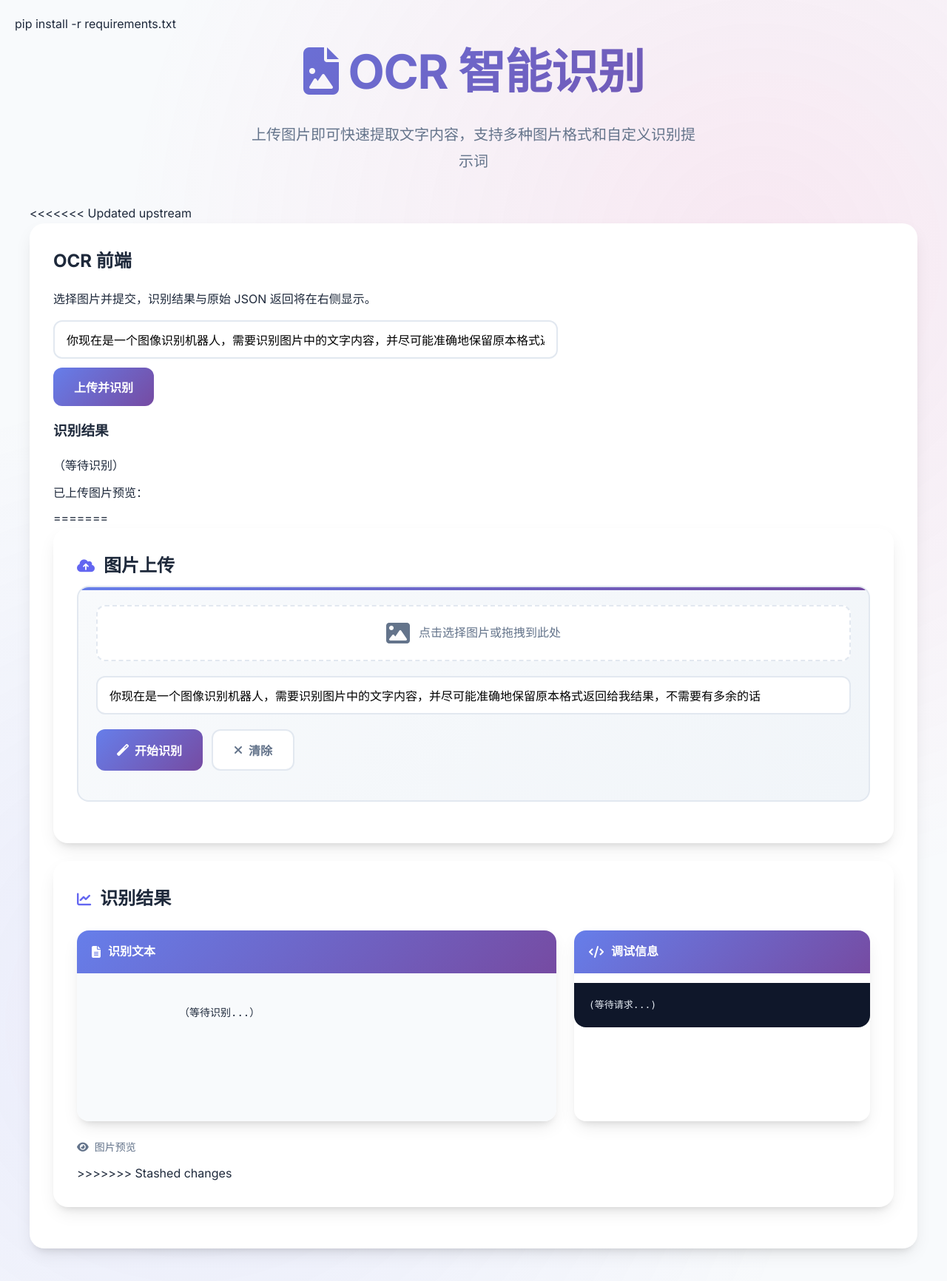
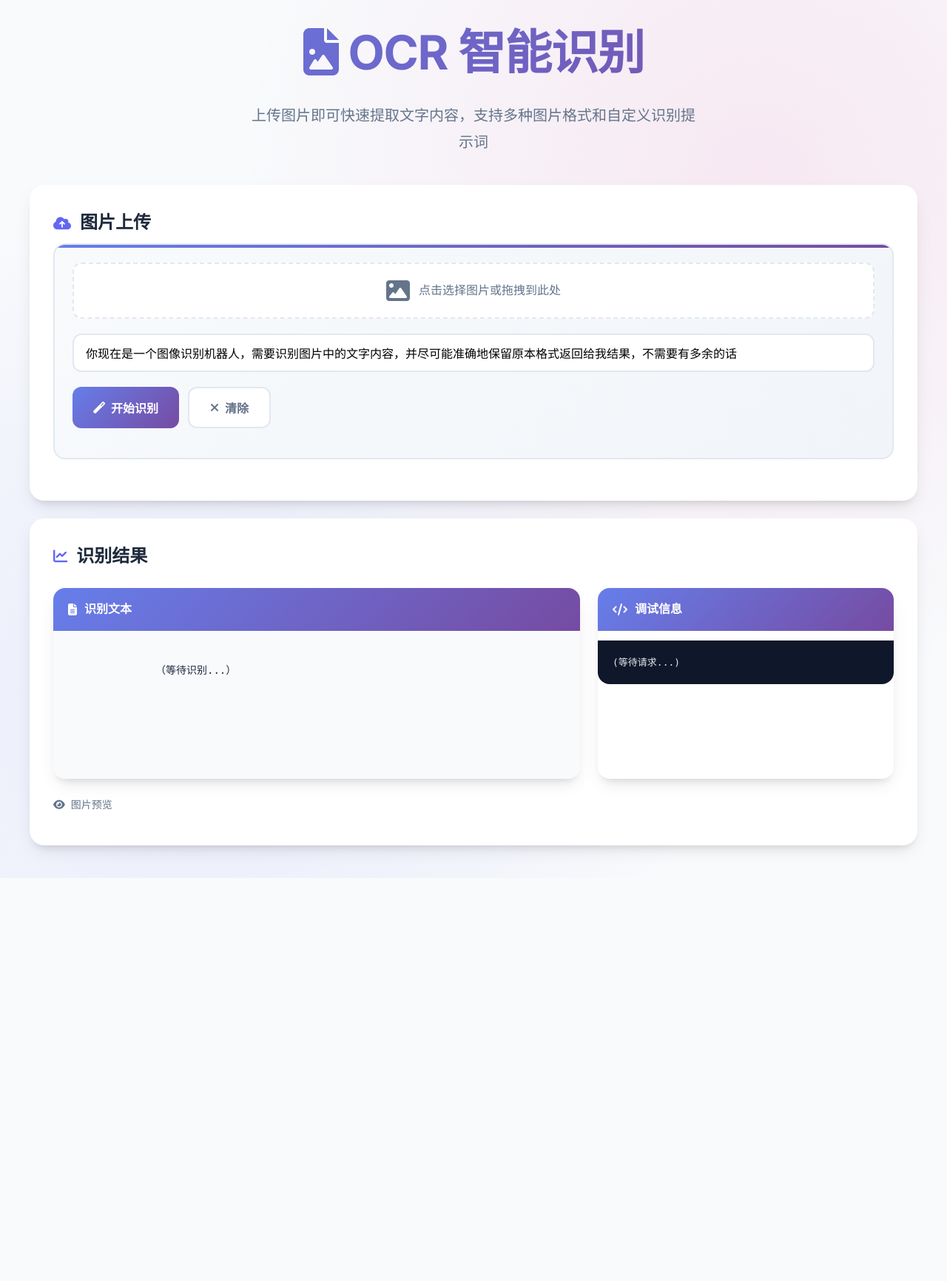
Before and after one commit to Yish1/ocr, a Flask app: page / in a window 1280 px wide. Shown: the whole page at 74% size. After the commit the page ends 1165 px from the top, so only its background shows below. Run offline with Flask 2, Linux system fonts and the light colour scheme.

Commit message:
feat: 优化界面

```diff
--- a/templates/index.html
+++ b/templates/index.html
@@ -1,9 +1,8 @@
-pip install -r requirements.txt<!doctype html>
 <html lang="zh-cn">
   <head>
     <meta charset="utf-8" />
     <meta name="viewport" content="width=device-width, initial-scale=1" />
-    <title>OCR 前端</title>
+    <title>Ai作业批改</title>
     <link rel="preconnect" href="https://fonts.googleapis.com">
     <link rel="preconnect" href="https://fonts.gstatic.com" crossorigin>
     <link href="https://fonts.googleapis.com/css2?family=Inter:wght@300;400;500;600;700&display=swap" rel="stylesheet">
@@ -482,31 +481,6 @@ pip install -r requirements.txt<!doctype html>
         </p>
       </div>
 
-<<<<<<< Updated upstream
-    <div class="card">
-
-      <h2 style="margin-top:0">OCR 前端</h2>
-      <p class="lead">选择图片并提交，识别结果与原始 JSON 返回将在右侧显示。</p>
-
-    <form id="uploadForm">
-      <div>
-        <input type="file" id="imageInput" name="image" accept="image/*" multiple required />
-      </div>
-      <div style="margin-top:8px">
-        <input type="text" id="prompt" name="prompt" placeholder="提示词（可选）" style="width:60%" value="{{ default_prompt }}" />
-      </div>
-      <div style="margin-top:12px">
-        <button type="submit">上传并识别</button>
-      </div>
-    </form>
-
-    <h3>识别结果</h3>
-    <div class="grid">
-      <div>
-        <div id="result" class="result">（等待识别）</div>
-        <div style="margin-top:12px" class="muted">已上传图片预览：</div>
-        <div id="previewGrid" style="display:grid;grid-template-columns:repeat(auto-fill,120px);gap:8px;margin-top:8px"></div>
-=======
       <!-- Upload Section -->
       <div class="card">
         <h2 class="section-title">
@@ -518,7 +492,7 @@ pip install -r requirements.txt<!doctype html>
           <form id="uploadForm">
             <div class="form-group">
               <div class="file-input-wrapper">
-                <input type="file" id="imageInput" name="image" accept="image/*" required />
+                <input type="file" id="imageInput" name="image" accept="image/*" multiple required />
                 <label for="imageInput" class="file-input-label" id="fileLabel">
                   <i class="fas fa-image fa-2x"></i>
                   <span>点击选择图片或拖拽到此处</span>
@@ -582,32 +556,38 @@ pip install -r requirements.txt<!doctype html>
             <i class="fas fa-eye"></i>
             图片预览
           </div>
-          <img id="previewImg" class="preview-image" src="" alt="预览" style="display: none;" />
-        </div>
->>>>>>> Stashed changes
+          <div id="previewGrid" style="display:grid;grid-template-columns:repeat(auto-fill,120px);gap:8px;margin-top:8px"></div>
         </div>
       </div>
-
+    </div>
     <script>
       const form = document.getElementById('uploadForm');
       const resultEl = document.getElementById('result');
       const previewGrid = document.getElementById('previewGrid');
       const rawJsonEl = document.getElementById('rawJson');
-<<<<<<< Updated upstream
-
-      // 图片选择后显示多个预览
-=======
->>>>>>> Stashed changes
       const fileInputEl = document.getElementById('imageInput');
       const fileLabel = document.getElementById('fileLabel');
       const clearBtn = document.getElementById('clearBtn');
       const statusIndicator = document.getElementById('statusIndicator');
+      const uploadSection = document.querySelector('.upload-section');
 
-      // 文件选择处理
+      function resetFileLabel() {
+        fileLabel.classList.remove('has-file');
+        fileLabel.innerHTML = '<i class="fas fa-image fa-2x"></i><span>点击选择图片或拖拽到此处</span>';
+      }
+
+      // 图片选择后显示多个预览
       fileInputEl.addEventListener('change', () => {
-<<<<<<< Updated upstream
         previewGrid.innerHTML = '';
         const files = Array.from(fileInputEl.files || []);
+        if (files.length === 0) {
+          resetFileLabel();
+          return;
+        }
+
+        fileLabel.classList.add('has-file');
+        fileLabel.innerHTML = `<i class="fas fa-check-circle fa-2x"></i><span>已选择 ${files.length} 张</span>`;
+
         files.forEach(file => {
           const wrap = document.createElement('div');
           wrap.style.textAlign = 'center';
@@ -627,77 +607,52 @@ pip install -r requirements.txt<!doctype html>
           wrap.appendChild(label);
           previewGrid.appendChild(wrap);
         });
-=======
-        const file = fileInputEl.files[0];
-        if (!file) {
-          previewImg.src = '';
-          previewImg.style.display = 'none';
-          fileLabel.classList.remove('has-file');
-          fileLabel.innerHTML = '<i class="fas fa-image fa-2x"></i><span>点击选择图片或拖拽到此处</span>';
-          return;
-        }
-
-        // 显示文件名和预览
-        previewImg.src = URL.createObjectURL(file);
-        previewImg.style.display = 'block';
-        fileLabel.classList.add('has-file');
-        fileLabel.innerHTML = `<i class="fas fa-check-circle fa-2x"></i><span>已选择: ${file.name}</span>`;
-
-        // 添加预览动画
-        previewImg.style.opacity = '0';
-        setTimeout(() => {
-          previewImg.style.transition = 'opacity 0.3s ease';
-          previewImg.style.opacity = '1';
-        }, 100);
->>>>>>> Stashed changes
       });
 
       // 清除按钮
       clearBtn.addEventListener('click', () => {
         fileInputEl.value = '';
-        previewImg.src = '';
-        previewImg.style.display = 'none';
-        fileLabel.classList.remove('has-file');
-        fileLabel.innerHTML = '<i class="fas fa-image fa-2x"></i><span>点击选择图片或拖拽到此处</span>';
+        previewGrid.innerHTML = '';
+        resetFileLabel();
         resultEl.textContent = '（等待识别...）';
         rawJsonEl.textContent = '(等待请求...)';
         statusIndicator.style.display = 'none';
       });
 
-      // 表单提交处理
+      // 表单提交处理（批量）
       form.addEventListener('submit', async (e) => {
         e.preventDefault();
-
         if (!fileInputEl.files.length) {
-          showNotification('请选择一张图片', 'error');
+          showNotification('请选择至少一张图片', 'error');
           return;
         }
 
         const formData = new FormData();
-<<<<<<< Updated upstream
-        const files = Array.from(fileInput.files || []);
+        const files = Array.from(fileInputEl.files || []);
         files.forEach(f => formData.append('image', f));
-=======
-        formData.append('image', fileInputEl.files[0]);
->>>>>>> Stashed changes
-        formData.append('prompt', document.getElementById('prompt').value || '识别图片中的内容');
+        formData.append('prompt', document.getElementById('prompt').value || '');
 
         // 显示加载状态
+        statusIndicator.style.display = 'flex';
+        statusIndicator.className = 'status-indicator processing';
+        statusIndicator.innerHTML = '<div class="loading-spinner"></div><span>正在处理中...</span>';
         resultEl.textContent = '正在识别中，请稍候...';
         rawJsonEl.textContent = '(等待响应...)';
-<<<<<<< Updated upstream
 
         try {
           const start = performance.now();
           const resp = await fetch('/api/ocr', { method: 'POST', body: formData });
-            let text = await resp.text();
+          const elapsed = Math.round(performance.now() - start);
+          const text = await resp.text();
           let parsed = null;
-            try { parsed = JSON.parse(text); } catch(e) { parsed = null; }
+          try { parsed = JSON.parse(text); } catch (e) { parsed = null; }
 
           rawJsonEl.textContent = parsed ? JSON.stringify(parsed, null, 2) : text;
 
           if (resp.ok) {
-              // 处理批量返回
+            statusIndicator.className = 'status-indicator success';
+            statusIndicator.innerHTML = `<i class="fas fa-check-circle"></i><span>识别完成 (${elapsed}ms)</span>`;
+
             if (parsed && parsed.results && Array.isArray(parsed.results)) {
               resultEl.innerHTML = '';
               parsed.results.forEach(r => {
@@ -725,66 +680,20 @@ pip install -r requirements.txt<!doctype html>
               resultEl.textContent = '(无识别结果)';
             }
           } else {
-              resultEl.textContent = '识别失败: ' + (parsed?.error || resp.statusText || text);
-            }
-
-        } catch (err) {
-          rawJsonEl.textContent = '' + err;
-          resultEl.textContent = '请求出错: ' + err.message;
-=======
-        statusIndicator.style.display = 'flex';
-        statusIndicator.className = 'status-indicator processing';
-        statusIndicator.innerHTML = '<div class="loading-spinner"></div><span>正在处理中...</span>';
-
-        previewImg.style.opacity = '0.7';
-
-        try {
-          const start = performance.now();
-          const resp = await fetch('/api/ocr', { method: 'POST', body: formData });
-          const elapsed = Math.round(performance.now() - start);
-          let text = await resp.text();
-          let parsed = null;
-
-          try {
-            parsed = JSON.parse(text);
-          } catch(e) {
-            parsed = null;
-          }
-
-          // 显示调试信息
-          rawJsonEl.textContent = parsed ? JSON.stringify(parsed, null, 2) : text;
-
-          if (resp.ok) {
-            statusIndicator.className = 'status-indicator success';
-            statusIndicator.innerHTML = `<i class="fas fa-check-circle"></i><span>识别完成 (${elapsed}ms)</span>`;
-
-            if (parsed && parsed.result) {
-              resultEl.textContent = parsed.result;
-              // 添加成功动画
-              resultEl.style.animation = 'fadeInUp 0.5s ease-out';
-            } else {
-              resultEl.textContent = '(无识别结果)';
-            }
-          } else {
             statusIndicator.className = 'status-indicator error';
             statusIndicator.innerHTML = '<i class="fas fa-exclamation-circle"></i><span>识别失败</span>';
             resultEl.textContent = '识别失败: ' + (parsed?.error || resp.statusText || text);
           }
-
-          previewImg.style.opacity = '1';
-
         } catch (err) {
           statusIndicator.className = 'status-indicator error';
           statusIndicator.innerHTML = '<i class="fas fa-exclamation-circle"></i><span>请求出错</span>';
           rawJsonEl.textContent = '' + err;
-          resultEl.textContent = '请求出错: ' + err.message;
-          previewImg.style.opacity = '1';
+          resultEl.textContent = '请求出错: ' + (err.message || err);
         }
       });
 
       // 通知函数
       function showNotification(message, type = 'info') {
-        // 创建通知元素
         const notification = document.createElement('div');
         notification.style.cssText = `
           position: fixed;
@@ -798,19 +707,14 @@ pip install -r requirements.txt<!doctype html>
           animation: slideInRight 0.3s ease-out;
           box-shadow: 0 10px 25px -5px rgba(0, 0, 0, 0.2);
         `;
-
         const colors = {
           error: 'linear-gradient(135deg, #ef4444, #dc2626)',
           success: 'linear-gradient(135deg, #10b981, #059669)',
           info: 'linear-gradient(135deg, #6366f1, #4f46e5)'
         };
-
         notification.style.background = colors[type] || colors.info;
         notification.innerHTML = `<i class="fas fa-${type === 'error' ? 'exclamation-circle' : 'info-circle'}"></i> ${message}`;
-
         document.body.appendChild(notification);
-
-        // 3秒后自动移除
         setTimeout(() => {
           notification.style.animation = 'fadeOut 0.3s ease-out';
           setTimeout(() => notification.remove(), 300);
@@ -818,49 +722,43 @@ pip install -r requirements.txt<!doctype html>
       }
 
       // 添加必要的动画样式
-      const style = document.createElement('style');
-      style.textContent = `
-        @keyframes slideInRight {
-          from { transform: translateX(100%); opacity: 0; }
-          to { transform: translateX(0); opacity: 1; }
-        }
-        @keyframes fadeOut {
-          from { opacity: 1; }
-          to { opacity: 0; }
-        }
+      const styleEl = document.createElement('style');
+      styleEl.textContent = `
+        @keyframes slideInRight { from { transform: translateX(100%); opacity: 0; } to { transform: translateX(0); opacity: 1; } }
+        @keyframes fadeOut { from { opacity: 1; } to { opacity: 0; } }
       `;
-      document.head.appendChild(style);
+      document.head.appendChild(styleEl);
 
       // 拖拽上传支持
-      const uploadSection = document.querySelector('.upload-section');
-
       uploadSection.addEventListener('dragover', (e) => {
         e.preventDefault();
         uploadSection.style.borderColor = 'var(--accent)';
         uploadSection.style.background = '#f8faff';
       });
-
       uploadSection.addEventListener('dragleave', (e) => {
         e.preventDefault();
         uploadSection.style.borderColor = 'var(--border)';
         uploadSection.style.background = 'linear-gradient(135deg, #f8fafc 0%, #f1f5f9 100%)';
       });
-
       uploadSection.addEventListener('drop', (e) => {
         e.preventDefault();
         uploadSection.style.borderColor = 'var(--border)';
         uploadSection.style.background = 'linear-gradient(135deg, #f8fafc 0%, #f1f5f9 100%)';
-
         const files = e.dataTransfer.files;
         if (files.length > 0 && files[0].type.startsWith('image/')) {
-          fileInputEl.files = files;
+          try { fileInputEl.files = files; } catch (err) {
+            // fallback: create DataTransfer
+            const dataTransfer = new DataTransfer();
+            Array.from(files).forEach(f => dataTransfer.items.add(f));
+            fileInputEl.files = dataTransfer.files;
+          }
           const event = new Event('change', { bubbles: true });
           fileInputEl.dispatchEvent(event);
         } else {
           showNotification('请选择有效的图片文件', 'error');
->>>>>>> Stashed changes
         }
       });
+
     </script>
   </body>
 </html>
```
Lines whose indentation alone changed are shown as unchanged.
